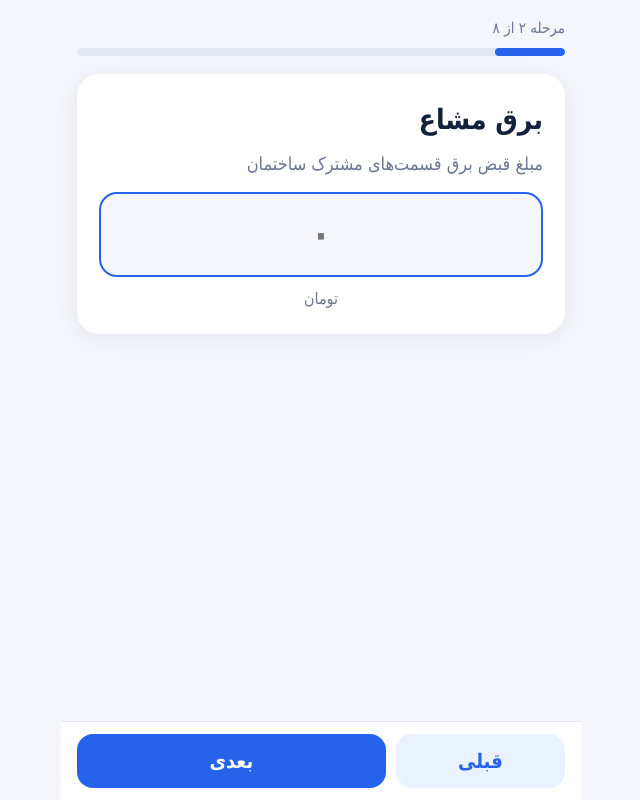
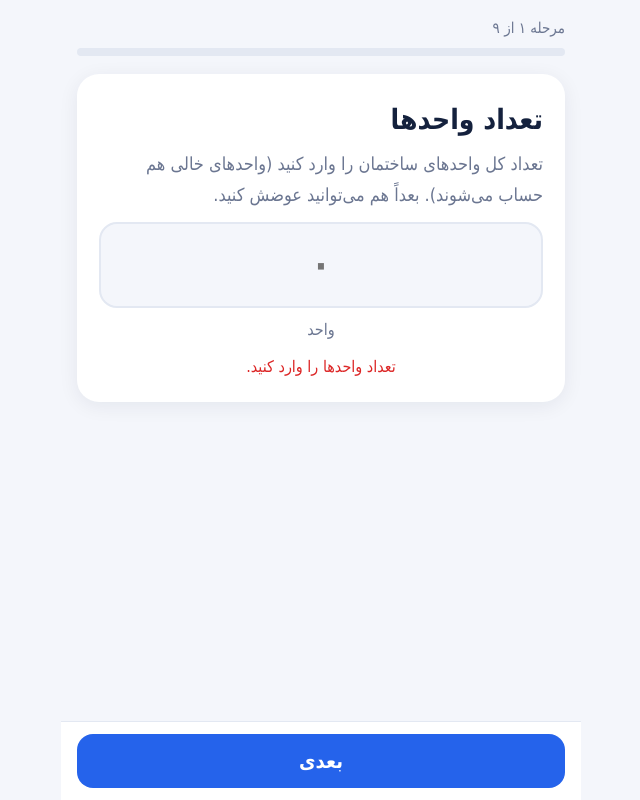
Before and after one commit to HappyIosDeveloper/Building-Charge-Calculator, a plain HTML site: page index.html in a window 1280 px wide. Both pictures are taken after a click on the button "بعدی". Shown: the whole page, without its empty margins (319-959 px from the left). Drawn offline with Linux system fonts and the light colour scheme.

Commit message:
now unit numbers are dynamic

```diff
--- a/index.html
+++ b/index.html
@@ -59,12 +59,14 @@ const FA='۰۱۲۳۴۵۶۷۸۹',AR='٠١٢٣٤٥٦٧٨٩';
 const norm=s=>String(s).replace(/[۰-۹]/g,d=>FA.indexOf(d)).replace(/[٠-٩]/g,d=>AR.indexOf(d)).replace(/[٫،]/g,'.').replace(/[٬,\s]/g,'');
 const num=s=>{const x=parseFloat(norm(s));return isFinite(x)&&x>0?x:0};
 const fa=n=>Math.round(n).toLocaleString('fa-IR');
-const N_UNITS=150;
-const v={P:0,E:0,W:0,G:0,M:0,r:15};
-let units=Array.from({length:N_UNITS},()=>({a:0,p:0}));
-try{const s=JSON.parse(localStorage.getItem('charge150')||'null');if(s&&s.length===N_UNITS)units=s}catch(e){}
-const save=()=>{try{localStorage.setItem('charge150',JSON.stringify(units))}catch(e){}};
+const v={n:0,P:0,E:0,W:0,G:0,M:0,r:15};
+let units=[];
+try{const s=JSON.parse(localStorage.getItem('chargeUnits')||localStorage.getItem('charge150')||'null');if(s&&s.length>0)units=s}catch(e){}
+v.n=units.length;
+const save=()=>{try{localStorage.setItem('chargeUnits',JSON.stringify(units))}catch(e){}};
+const setCount=k=>{while(units.length<k)units.push({a:0,p:0});units.length=k;save()};
 const steps=[
+ {k:'n',t:'تعداد واحدها',d:'تعداد کل واحدهای ساختمان را وارد کنید (واحدهای خالی هم حساب می‌شوند). بعداً هم می‌توانید عوضش کنید.',u:'واحد'},
  {k:'P',t:'هزینه پرسنل',d:'جمع حقوق و دستمزد نگهبان، سرایدار و نظافتچی این ماه',u:'تومان'},
  {k:'E',t:'برق مشاع',d:'مبلغ قبض برق قسمت‌های مشترک ساختمان',u:'تومان'},
  {k:'W',t:'آب مشاع',d:'مبلغ قبض آب ساختمان. بین ساکنین تقسیم می‌شود.',u:'تومان'},
@@ -100,9 +102,9 @@ function render(){
     const st=steps[s],val=v[st.k];
     m.innerHTML=`<div class="card"><h1>${st.t}</h1><p>${st.d}</p>
     <input class="big" id="inp" inputmode="decimal" placeholder="۰" autocomplete="off" value="${val?(st.pct?fa(val):fa(val)):''}">
-    <div class="unit-lbl">${st.u}</div>${st.k==='W'?'<p style="margin-top:12px;font-size:15px">اگر ماه جاری هیچ ساکنی نباشد، آب صفر حساب می‌شود.</p>':''}</div>`;
+    <div class="unit-lbl">${st.u}</div><div class="err" id="err"></div>${st.k==='W'?'<p style="margin-top:12px;font-size:15px">اگر ماه جاری هیچ ساکنی نباشد، آب صفر حساب می‌شود.</p>':''}</div>`;
     const inp=$('inp');
-    inp.oninput=()=>{const x=num(inp.value);v[st.k]=x;inp.value=x?(st.pct?norm(inp.value):fa(x)):''};
+    inp.oninput=()=>{let x=num(inp.value);if(st.k==='n')x=Math.min(1000,Math.floor(x));v[st.k]=x;inp.value=x?(st.pct?norm(inp.value):fa(x)):''};
     setTimeout(()=>inp.focus(),50);
   }else if(s===steps.length){
     m.innerHTML=`<div class="card hd"><h1>اطلاعات واحدها</h1><p>متراژ و تعداد ساکنین هر واحد. واحد خالی را ۰ بگذارید. این اطلاعات روی گوشی ذخیره می‌شود.</p>
@@ -134,6 +136,7 @@ function render(){
   nav.innerHTML=(s>0?'<button class="b2" id="bk">قبلی</button>':'')+(s<last?`<button class="b1" id="nx">${s===steps.length?'محاسبه شارژ':'بعدی'}</button>`:'<button class="b1" id="rs">شروع ماه جدید</button>');
   if($('bk'))$('bk').onclick=()=>{s--;render();scrollTo(0,0)};
   if($('nx'))$('nx').onclick=()=>{
+    if(s<steps.length&&steps[s].k==='n'){if(v.n<1){$('err').textContent='تعداد واحدها را وارد کنید.';return}setCount(v.n)}
     if(s===steps.length){const A=units.reduce((x,u)=>x+u.a,0),N=units.reduce((x,u)=>x+u.p,0);
       if(A<=0){$('err').textContent='متراژ واحدها را وارد کنید.';return}
       if(v.W>0&&N<=0){$('err').textContent='آب وارد شده ولی ساکنی ثبت نشده.';return}}
```
